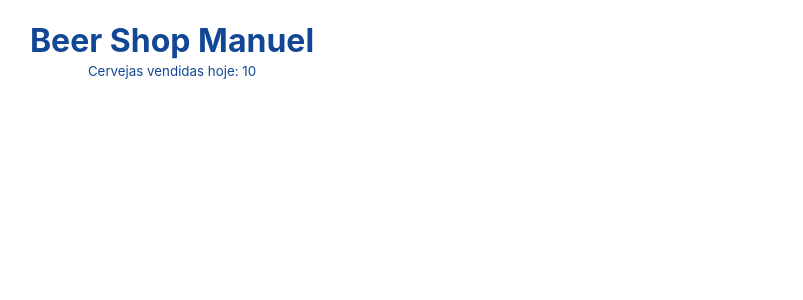
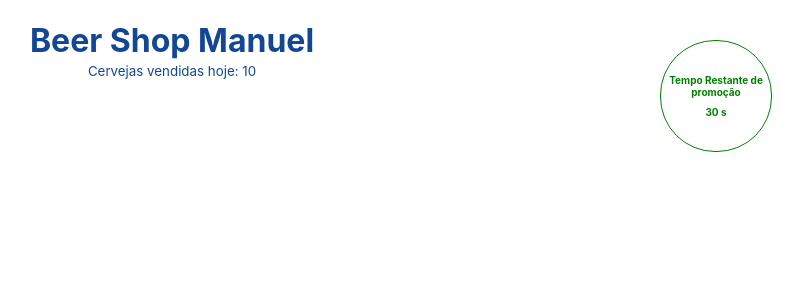
Before and after one commit to ktabriga/beer-shop, a React (Create React App) app: page / in a window 1280 px wide. Shown: the top 300 px of the page, without its empty margins (468-1271 px from the left). Built offline with nearby package versions, Linux system fonts and the light colour scheme.

Commit message:
Cria component de tempo restante de promoção

```diff
--- a/src/App.js
+++ b/src/App.js
@@ -1,11 +1,13 @@
 import React from 'react';
 import './App.css';
 import Title from './Components/Title'
+import PromoTime from './Containers/PromoTime'
 
 function App() {
   return (
     <div className="App">
       <Title title='Beer Shop Manuel' soldCount={10}/>
+      <PromoTime />
     </div>
   );
 }
--- /dev/null
+++ b/src/Containers/PromoTime.css
@@ -0,0 +1,3 @@
+.Promotime {
+
+}
--- /dev/null
+++ b/src/Containers/PromoTime.js
@@ -0,0 +1,31 @@
+import React from 'react'
+
+function PromoTime() {
+  const containerStyle = {
+    position: 'absolute',
+    top: 40,
+    right: 40,
+    height: 110,
+    width: 110,
+    borderRadius: 55,
+    border: '1px solid green',
+    display: 'flex',
+    flexDirection: 'Column',
+    justifyContent: 'center'
+  }
+  const textStyle = {
+    fontSize: 10,
+    color: 'green',
+    fontWeight: 'bold'
+  }
+
+  return(
+    <div style={containerStyle}>
+      <span style={textStyle}>Tempo Restante de promoção</span>
+      <div style={{height: 8}}/>
+      <span style={textStyle}>30 s</span>
+    </div>
+  )
+}
+
+export default PromoTime
```
Also changed, not shown: 1 other file (tests, documents, lock files or other folders).
